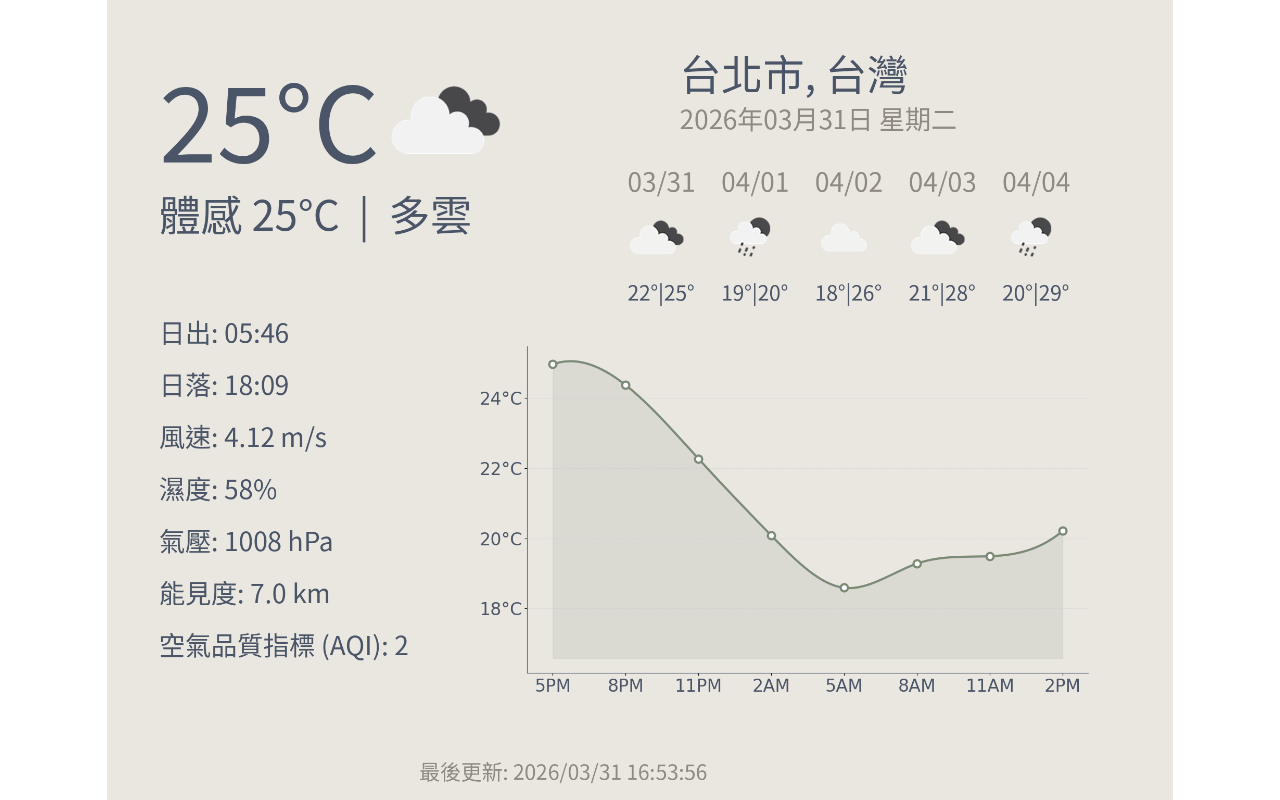
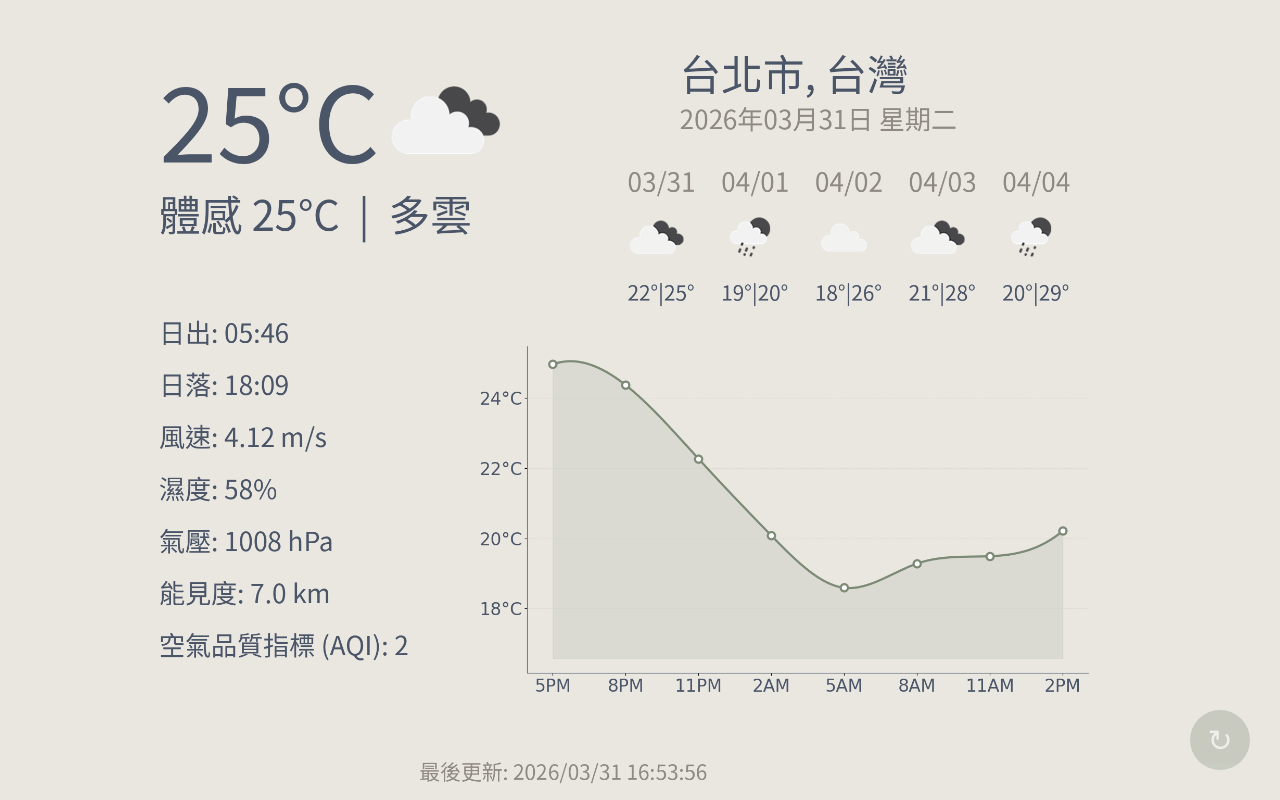
Before and after one commit to itswolf1/ipad-weather, a plain HTML site: page index.html in a window 1280 px wide. Drawn offline with Linux system fonts and the light colour scheme.

Commit message:
Update index.html

```diff
--- a/index.html
+++ b/index.html
@@ -5,16 +5,49 @@
   <meta name="apple-mobile-web-app-capable" content="yes">
   <meta name="apple-mobile-web-app-status-bar-style" content="black">
   <style>
-    body { margin: 0; background: white; display: flex; justify-content: center; align-items: center; height: 100vh; }
-    img { width: 100%; max-height: 100%; object-fit: contain; }
+    body {
+      margin: 0;
+      background: #EAE7E1;
+      display: flex;
+      justify-content: center;
+      align-items: center;
+      height: 100vh;
+      overflow: hidden;
+      position: relative;
+    }
+    img {
+      width: 100%;
+      max-height: 100%;
+      object-fit: contain;
+    }
+    #reload-btn {
+      position: absolute;
+      bottom: 30px;
+      right: 30px;
+      background-color: #7C8A76;
+      color: white;
+      border: none;
+      border-radius: 50%;
+      width: 60px;
+      height: 60px;
+      font-size: 30px;
+      cursor: pointer;
+      opacity: 0.3;
+      transition: opacity 0.3s;
+    }
+    #reload-btn:active {
+      opacity: 0.8;
+    }
   </style>
 </head>
 <body>
   <img src="weather.png" id="w">
+  <button id="reload-btn" onclick="forceReload()">↻</button>
   <script>
-    setInterval(function(){
+    function forceReload() {
       document.getElementById('w').src = 'weather.png?' + new Date().getTime();
-    }, 900000);
+    }
+    setInterval(forceReload, 900000);
   </script>
 </body>
 </html>
```
